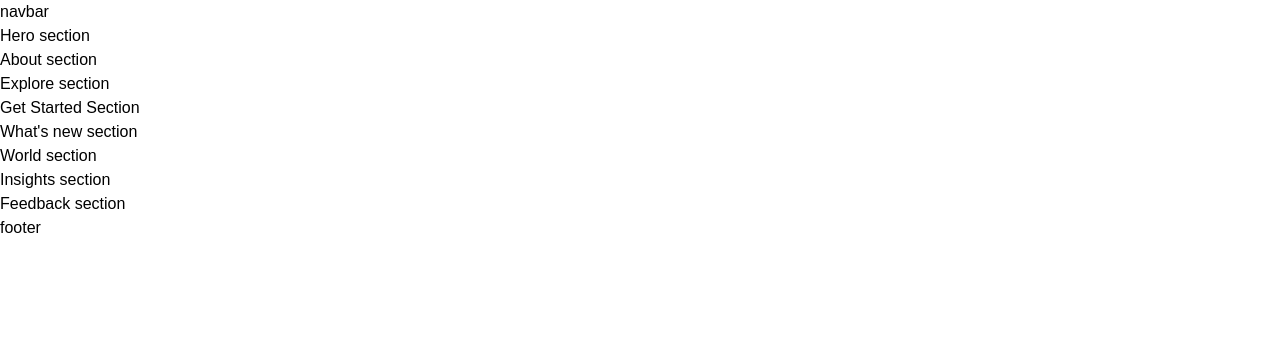
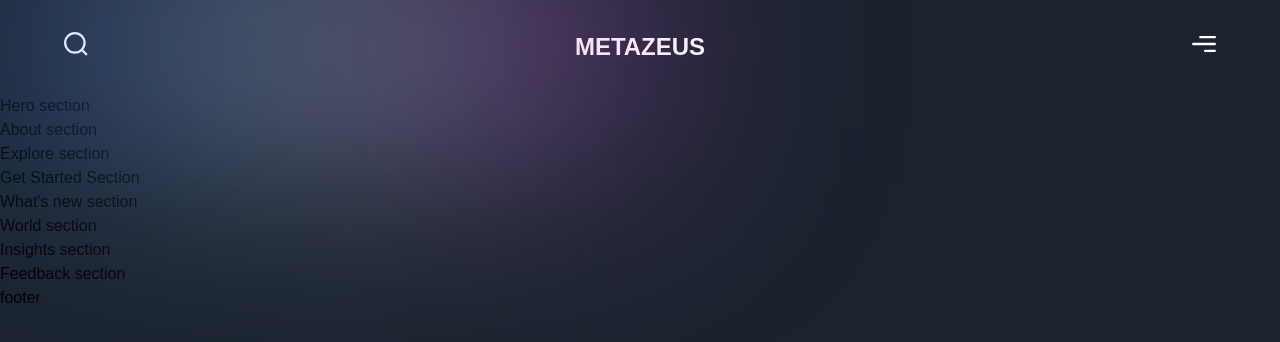
Before and after one commit to deezicypher/metazeus, a Next.js app: page / in a window 1280 px wide. Shown: the top 342 px of the page. Built offline with nearby package versions, Linux system fonts and the light colour scheme; a web font is replaced by a local one.

Commit message:
update on navbar

```diff
--- a/app/page.js
+++ b/app/page.js
@@ -2,7 +2,7 @@
 import { About, Explore, Feedback, GetStarted, Hero, Insights, WhatsNew, World } from '../sections';
 
 const Page = () => (
-  <div>
+  <div className='bg-primary-black overflow-hidden h-[100vh]'>
     <Navbar />
     <Hero />
     <About />
--- a/components/Navbar.jsx
+++ b/components/Navbar.jsx
@@ -1,9 +1,35 @@
 'use client';
 
+import {motion} from 'framer-motion';
+import styles from '../styles';
+import {navVariants} from '../utils/motion';
+
+
 const Navbar = () => (
-  <nav>
-    navbar
-  </nav>
+  <motion.nav
+  variants={navVariants}
+  initial="hidden"
+  whileInView="show"
+  className={`${styles.xPaddings} py-8 relative`}
+
+  >
+    <div className='absolute w-[50%] inset-0 gradient-01'/>
+      <div className={`${styles.innerWidth} mx-auto flex justify-between gap-8`}>
+        <img
+        src='/search.svg'
+        alt='Search'
+        className='w-[24px] h-[24px] object-contain'
+/>
+<h2 className='font-extrabold text-[24px] leading-[30px] text-white'>
+METAZEUS
+</h2>
+<img
+  src="/menu.svg"
+  alt="menu"
+  className="w-[24px] h-[24px] object-contain"
+  />
+      </div>
+  </motion.nav>
 );
 
 export default Navbar;
```
Also changed, not shown: 2 other files (tests, documents, lock files or other folders).
